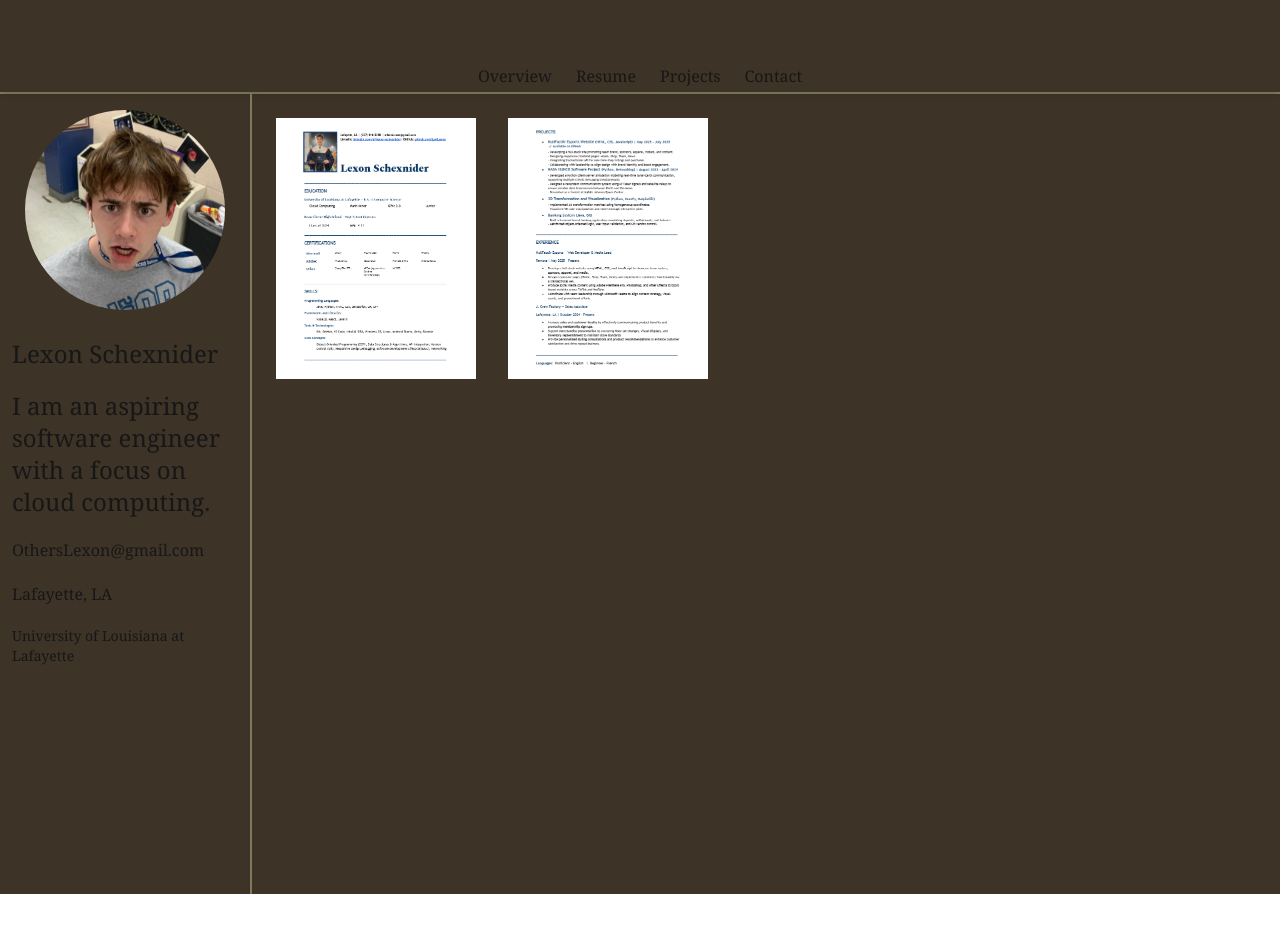
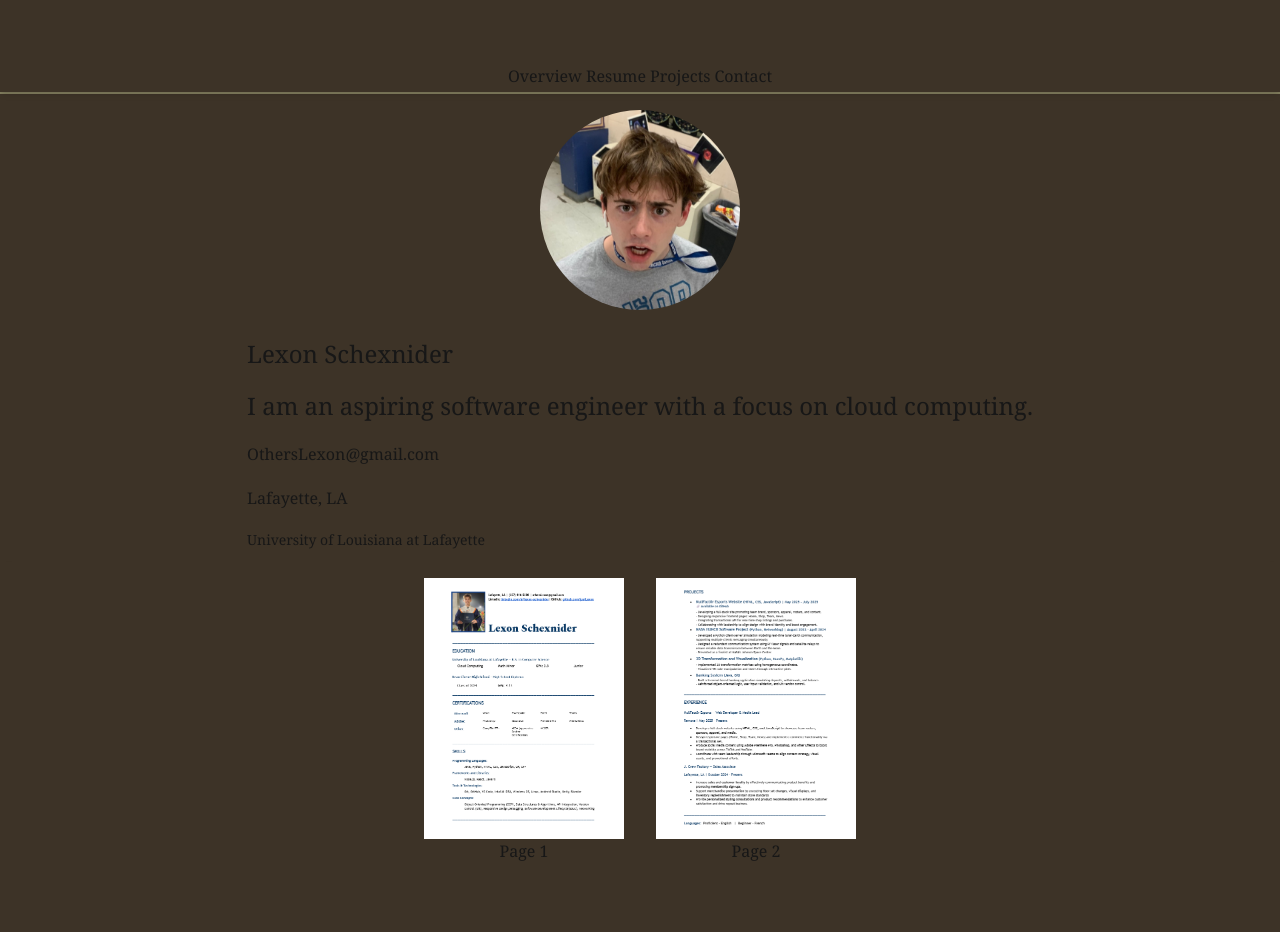
Before and after one commit to justLexon/ResumeWebsite, a Next.js app in the folder frontend/resumewebsite/: page /resume in a window 1280 px wide. Shown: the top 932 px of the page. Before the commit the page ends 894 px from the top, so only its background shows below. Built offline with nearby package versions, Linux system fonts and the light colour scheme.

Commit message:
Flex-wrap for profileSidebar and mainBody

```diff
--- a/frontend/resumewebsite/src/app/layout.tsx
+++ b/frontend/resumewebsite/src/app/layout.tsx
@@ -17,7 +17,7 @@ export default function RootLayout({
     <html lang="en">
       <body className={styles.styles}>
         <Navbar />
-        <main className="min-h-screen max-w-screen">{children}</main>
+        <main className="min-h-screen min-w-screen">{children}</main>
       </body>
     </html>
   );
--- a/frontend/resumewebsite/src/app/resume/page.tsx
+++ b/frontend/resumewebsite/src/app/resume/page.tsx
@@ -3,9 +3,9 @@ import ProfileSidebar from "@/sections/ProfileSidebar";
 
 export default function Home() {
   return (
-      <div className="flex min-h-screen">
+      <div className="flex-1 min-h-screen">
         {/* Sidebar */}
-        <aside className="w-[250px] bg-[#3D3327] flex flex-col">
+        <aside className="bg-[#3D3327] flex flex-col">
           <ProfileSidebar />
         </aside>
 
--- a/frontend/resumewebsite/src/sections/Navbar.tsx
+++ b/frontend/resumewebsite/src/sections/Navbar.tsx
@@ -2,10 +2,10 @@ import Link from "next/link";
 
 export default function Navbar() {
   return (
-    <div>
+    <div className="min-w-screen">
       <nav className="flex justify-center py-1 px-6 shadow-md bg-[#3D3327] sticky top-0 z-50">
         {/* <Link href="/" className="font-bold text-lg text-black">Lexon.dev</Link> */}
-        <div className="mt-15 space-x-6">
+        <div className="mt-15 space-x-1">
           <Link href="/">Overview</Link>
           <Link href="/resume">Resume</Link>
           <Link href="/projects">Projects</Link>
--- a/frontend/resumewebsite/src/sections/ResumeBody.tsx
+++ b/frontend/resumewebsite/src/sections/ResumeBody.tsx
@@ -2,24 +2,32 @@ import Image from "next/image";
 
 export default function ResumeBody() {
   return (
-    <div className="flex justify-left items-start p-2 min-h-screen shadow-md bg-[#3D3327]">
+    <div className="max-w-screen min-h-screen shadow-md bg-[#3D3327]">
+      <div className="flex flex-wrap justify-center items-start">
+        <div className="text-center p-4">
           {/* Resume Page 1 Image */}
           <Image
           src="/R1.png"
           alt="ResumeP1 Image"
           width={200}
           height={50}
-          className="m-4"
           />
 
+          <h1>Page 1</h1>
+        </div>
+
+        <div className="text-center p-4">
           {/* Resume Page 2 Image */}
           <Image
           src="/R2.png"
           alt="ResumeP2 Image"
           width={200}
           height={50}
-          className="m-4"
           />
+
+          <h1>Page 2</h1>
+        </div>
+      </div>
     </div>
   );
 }
```
